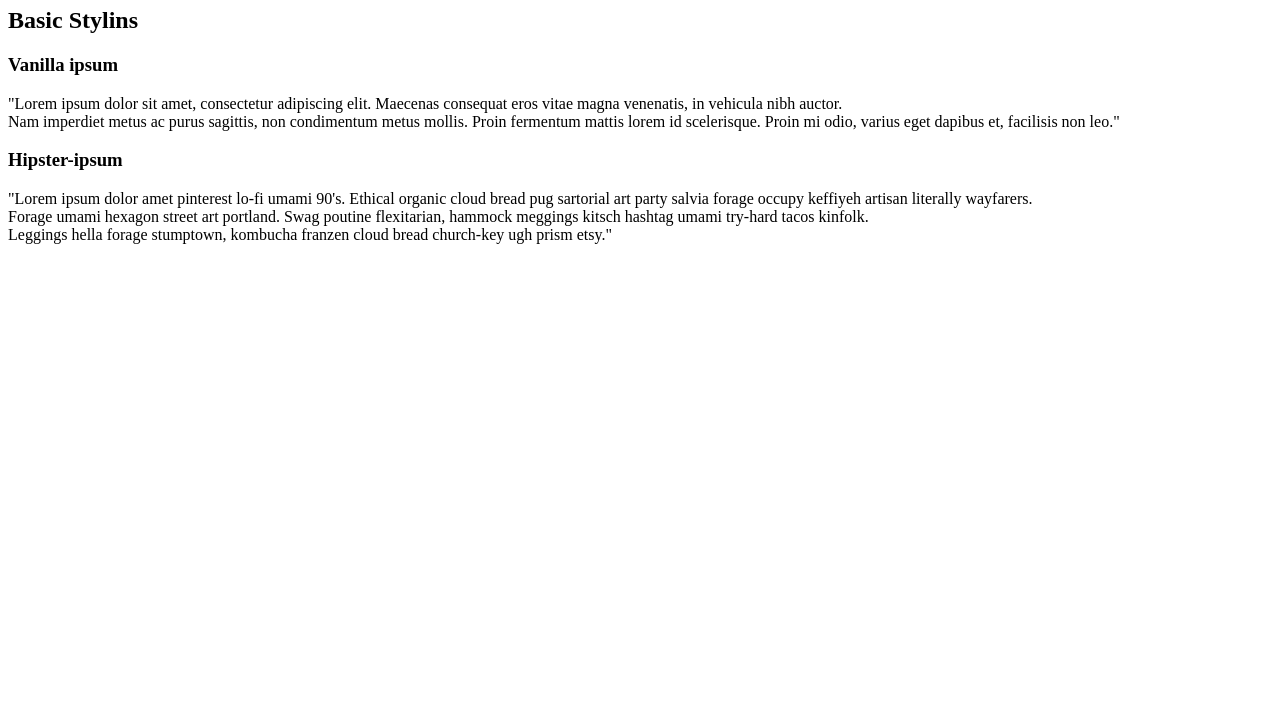
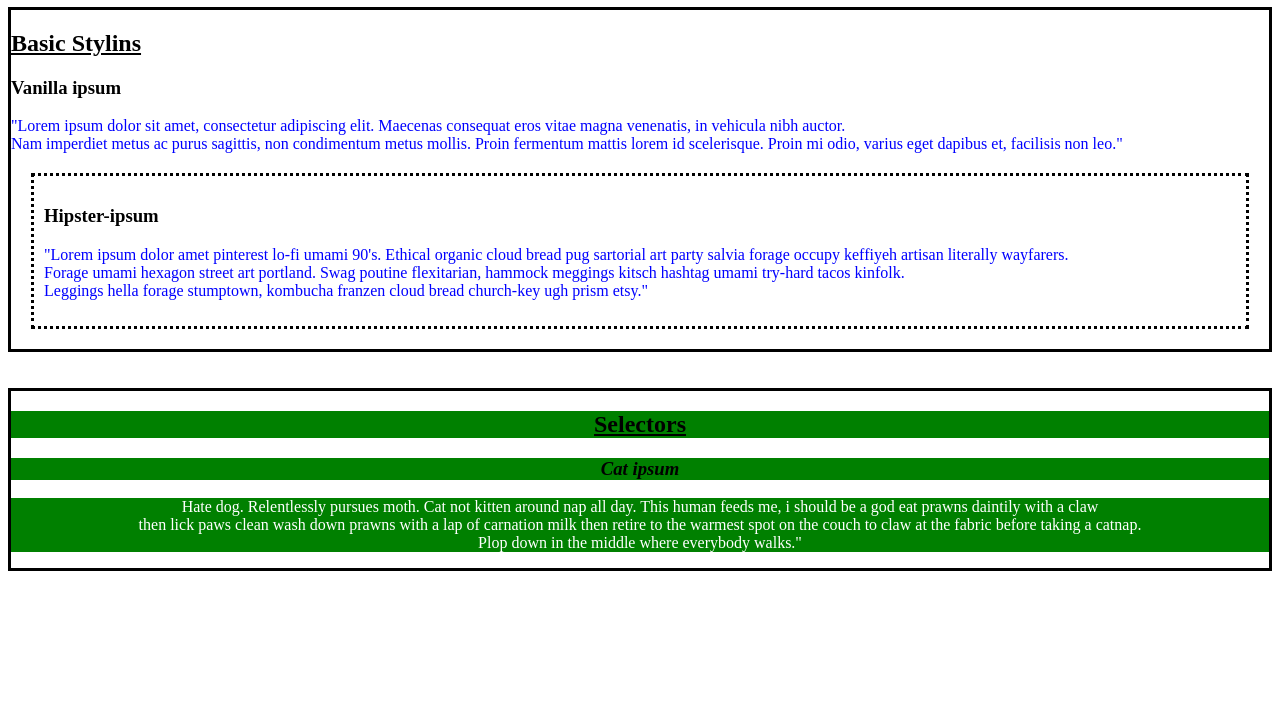
Before and after one commit to jmgithub1/_nologychallenge4, a plain HTML site: page index.html in a window 1280 px wide. Shown: the part 73-800 px from the top of the page. Drawn offline with Linux system fonts and the light colour scheme.

Commit message:
final code

```diff
--- a/index.html
+++ b/index.html
@@ -3,20 +3,34 @@
 <head>
     <meta charset="UTF-8">
     <meta name="viewport" content="width=device-width, initial-scale=1.0">
-    <title>Hello CSS</title>
+    <title class="HelloCSS">Hello CSS</title>
+    <link rel="stylesheet" href="style.css">
 </head>
 <body>
     <h1>Hello CSS!</h1>
-    <Section>
-        <h2>Basic Stylins</h2>
-        <h3>Vanilla ipsum</h3>
-            <p> "Lorem ipsum dolor sit amet, consectetur adipiscing elit. Maecenas consequat eros vitae magna venenatis, in vehicula nibh auctor.<br>
-             Nam imperdiet metus ac purus sagittis, non condimentum metus mollis. Proin fermentum mattis lorem id scelerisque. Proin mi odio, varius eget dapibus et, facilisis non leo."</p>
-        <h3>Hipster-ipsum</h3>
-            <p>"Lorem ipsum dolor amet pinterest lo-fi umami 90's. Ethical organic cloud bread pug sartorial art party salvia forage occupy keffiyeh artisan literally wayfarers.<br>
-            Forage umami hexagon street art portland. Swag poutine flexitarian, hammock meggings kitsch hashtag umami try-hard tacos kinfolk.<br>
-            Leggings hella forage stumptown, kombucha franzen cloud bread church-key ugh prism etsy."</p>
+        <Section id="sectionOne">
+            <h2 id="basicStyle">Basic Stylins</h2>
+                <h3>Vanilla ipsum</h3>
+                     <p class="blueP1"> "Lorem ipsum dolor sit amet, consectetur adipiscing elit. Maecenas consequat eros vitae magna venenatis, in vehicula nibh auctor.<br>
+                     Nam imperdiet metus ac purus sagittis, non condimentum metus mollis. Proin fermentum mattis lorem id scelerisque. Proin mi odio, varius eget dapibus et, facilisis non leo."</p>
+        <section id="sectionThree">
+                <h3>Hipster-ipsum</h3>
+                    <p class="blueP2">"Lorem ipsum dolor amet pinterest lo-fi umami 90's. Ethical organic cloud bread pug sartorial art party salvia forage occupy keffiyeh artisan literally wayfarers.<br>
+                    Forage umami hexagon street art portland. Swag poutine flexitarian, hammock meggings kitsch hashtag umami try-hard tacos kinfolk.<br>
+                    Leggings hella forage stumptown, kombucha franzen cloud bread church-key ugh prism etsy."</p>
+        </section>
     </Section>
+    <div>
+    <br>
+    <br>
+    </div>
+    <section id="sectionTwo">
+        <h2 class="selectorUnder">Selectors</h2>
+            <h3 id="Cat">Cat ipsum</h3>
+                <p class="spareP">Hate dog. Relentlessly pursues moth. Cat not kitten around nap all day. This human feeds me, i should be a god eat prawns daintily with a claw<br>
+                     then lick paws clean wash down prawns with a lap of carnation milk then retire to the warmest spot on the couch to claw at the fabric before taking a catnap.<br>
+                      Plop down in the middle where everybody walks."</p>
+    </section>
 
 </body>
 </html>
--- a/style.css
+++ b/style.css
@@ -0,0 +1,47 @@
+h1{
+    color: red;
+    text-decoration: underline
+}
+
+#sectionOne{
+    border-style: solid;
+}
+
+#basicStyle{
+    text-decoration: underline;
+}
+
+.blueP1{
+    color: blue;
+}
+
+#sectionThree{
+    border-style: dotted;
+    border-color: black;
+    padding: 10px;
+    margin: 20px;
+}
+
+.blueP2{
+    color: blue;
+}
+
+#sectionTwo{
+    border-style: solid;
+    text-align: center;
+}
+
+.selectorUnder{
+    text-decoration: underline;
+    background-color: green;
+}
+
+#Cat{
+    background-color: green;
+    font-style: italic;
+}
+
+.spareP{
+    color: white;
+    background-color: green;
+}
```
